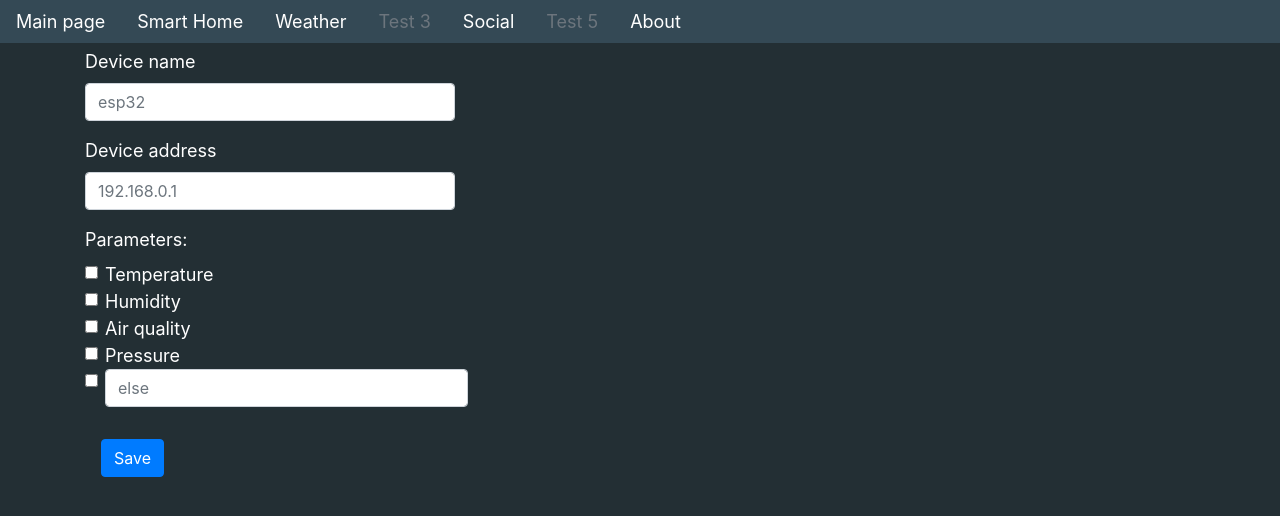
After one commit to Valentin-Golyonko/FlaskTestRPi, a Flask app: template templates/smart_home/create.html in a window 1280 px wide. The commit adds this page. Shown: the top 516 px of the page. Run offline with Flask 2, Linux system fonts and the light colour scheme; the template is opened without the code that fills it, so the values that code supplies are empty; parts of the project's set-up code (start-up, migrations or seed data) failed here and were passed over; some libraries are stand-ins or nearby versions.

Commit message:
create.html

```diff
--- a/one_more_home_iot.py
+++ b/one_more_home_iot.py
@@ -61,8 +61,6 @@ def my_server():
 
                     s += message.decode()
 
-
-
                     # ssl_text = connstream.read()
                     # log_info("ssl_text: %s" % ssl_text)
 
--- /dev/null
+++ b/templates/smart_home/create.html
@@ -0,0 +1,68 @@
+{% extends 'index.html' %}
+
+{% block title %}Create{% endblock %}
+
+{% block content %}
+
+    <div class="container text-white">
+        <form method="post">
+
+            <div class="form-group">
+                <label for="s_name">Device name</label>
+                <input type="text" class="form-control col-4" placeholder="esp32"
+                       aria-label="Device name" id="s_name"
+                       value="{{ request.form['name'] }}" name="s_name">
+            </div>
+
+            <div class="form-group">
+                <label for="s_name">Device address</label>
+                <input type="text" class="form-control col-4" placeholder="192.168.0.1"
+                       aria-label="Device address" id="s_address"
+                       value="{{ request.form['address'] }}" name="s_address">
+            </div>
+
+            <div class="form-group">
+                <label for="s_name">Parameters:</label>
+                <div class="form-check">
+                    <input class="form-check-input" type="checkbox" name="check_tmp"
+                           aria-label="Checkbox" id="check_tmp" value="">
+                    <label class="form-check-label" for="check_tmp">
+                        Temperature
+                    </label>
+                </div>
+                <div class="form-check">
+                    <input class="form-check-input" type="checkbox" name="check_hum"
+                           aria-label="Checkbox" id="check_hum" value="">
+                    <label class="form-check-label" for="check_hum">
+                        Humidity
+                    </label>
+                </div>
+                <div class="form-check">
+                    <input class="form-check-input" type="checkbox" name="check_air"
+                           aria-label="Checkbox" id="check_air" value="">
+                    <label class="form-check-label" for="check_air">
+                        Air quality
+                    </label>
+                </div>
+                <div class="form-check">
+                    <input class="form-check-input" type="checkbox" name="check_press"
+                           aria-label="Checkbox" id="check_press" value="">
+                    <label class="form-check-label" for="check_press">
+                        Pressure
+                    </label>
+                </div>
+                <div class="form-check">
+                    <input class="form-check-input" type="checkbox" name="check_else"
+                           aria-label="Checkbox" id="check_else" value="">
+                    <input type="text" class="form-control col-4" placeholder="else"
+                       aria-label="Device name" id="s_else"
+                       value="{{ request.form['check_else'] }}" name="s_else">
+                </div>
+            </div>
+
+
+            <input class="btn btn-primary m-sm-3" type="submit" value="Save">
+        </form>
+    </div>
+
+{% endblock %}
--- a/templates/smart_home/smart_home.html
+++ b/templates/smart_home/smart_home.html
@@ -31,8 +31,10 @@
 
             <h3 class="h3 py-sm-1" style="color: #F9AA33">TBD</h3>
             <div class="list-group">
-                <a href="#" class="list-group-item list-group-item-action list-group-item-danger">
-                    +</a>
+                <a href="{{ url_for('smart_home.create') }}"
+                   class="list-group-item list-group-item-action list-group-item-danger">
+                    Add new
+                </a>
             </div>
 
         </div>
--- a/templates/weather/weather.html
+++ b/templates/weather/weather.html
@@ -14,7 +14,7 @@
 
                 <form method="post">
                     <div class="input-group mb-3">
-                        <input type="text" class="form-control" placeholder="Enter your city"
+                        <input type="text" class="form-control" placeholder="Enter your city, ex. Minsk BY"
                                aria-label="Enter your city" aria-describedby="button-addon2" id="city"
                                value="{{ request.form['city'] }}" name="city">
                         <div class="input-group-append">
```
Also changed, not shown: smart_home.py (+33 -2 lines).
